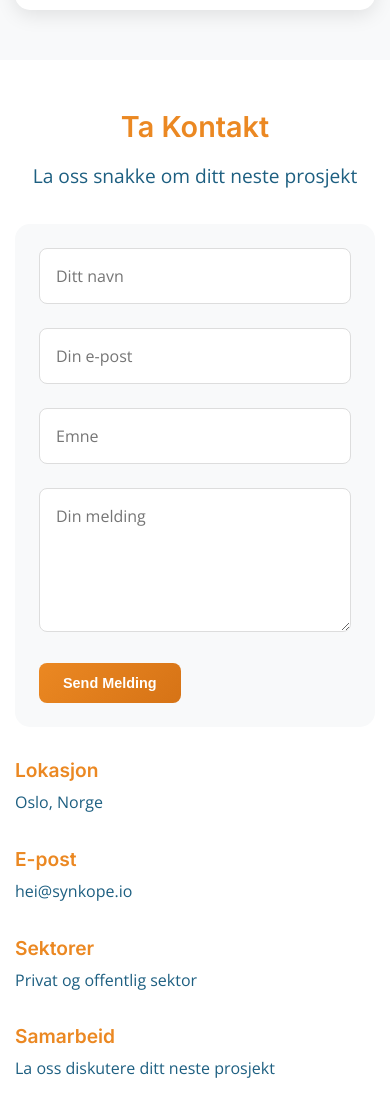
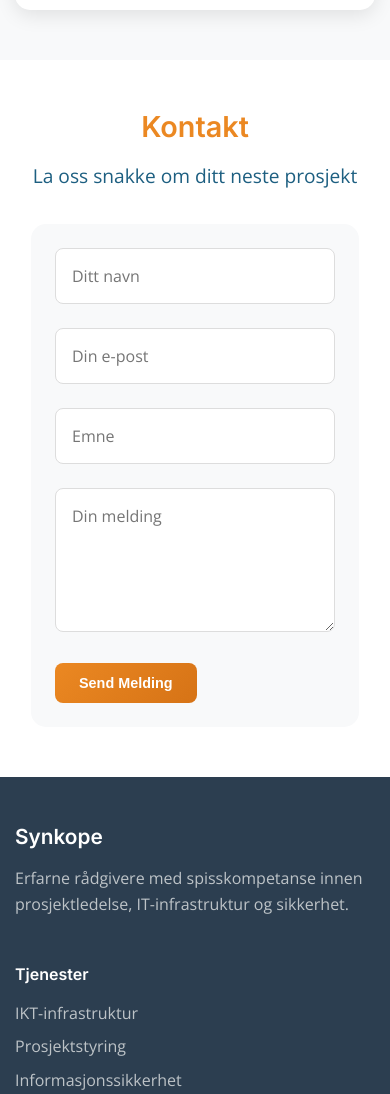
Before and after one commit to vildestromb/synkope-website, a plain HTML site: page index.html in a window 390 px wide. Shown: the part 7757-8851 px from the top of the page. Drawn offline with nearby package versions, Linux system fonts and the light colour scheme.

Commit message:
Simplify and center contact section
- Change heading from 'Ta Kontakt' to 'Kontakt'
- Remove left column with location, email, sectors info
- Center contact form with max-width of 600px
- Clean up unused CSS for contact-info and contact-item
- Improve mobile responsiveness for centered form

```diff
--- a/css/style.css
+++ b/css/style.css
@@ -458,32 +458,17 @@ section {
 
 /* Contact Section */
 .contact-content {
-    display: grid;
-    grid-template-columns: 1fr 1fr;
-    gap: 4rem;
-}
-
-.contact-info {
     display: flex;
-    flex-direction: column;
-    gap: 2rem;
-}
-
-.contact-item h3 {
-    color: #eb8822;
-    margin-bottom: 0.5rem;
-    font-size: 1.2rem;
-}
-
-.contact-item p {
-    color: #1d5f81;
-    margin: 0;
+    justify-content: center;
+    align-items: center;
 }
 
 .contact-form {
     background: #f8f9fa;
     padding: 2rem;
     border-radius: 15px;
+    max-width: 600px;
+    width: 100%;
 }
 
 .form-group {
@@ -832,16 +817,11 @@ section {
     }
 
     .contact-content {
-        grid-template-columns: 1fr;
-        gap: 2rem;
-    }
-
-    .contact-info {
-        order: 2;
+        padding: 0 1rem;
     }
 
     .contact-form {
-        order: 1;
+        max-width: none;
     }
 
     .services-grid {
--- a/index.html
+++ b/index.html
@@ -425,28 +425,10 @@
         <section id="kontakt" class="contact">
             <div class="container">
                 <div class="section-header">
-                    <h2>Ta Kontakt</h2>
+                    <h2>Kontakt</h2>
                     <p>La oss snakke om ditt neste prosjekt</p>
                 </div>
                 <div class="contact-content">
-                    <div class="contact-info">
-                        <div class="contact-item">
-                            <h3>Lokasjon</h3>
-                            <p>Oslo, Norge</p>
-                        </div>
-                        <div class="contact-item">
-                            <h3>E-post</h3>
-                            <p>hei@synkope.io</p>
-                        </div>
-                        <div class="contact-item">
-                            <h3>Sektorer</h3>
-                            <p>Privat og offentlig sektor</p>
-                        </div>
-                        <div class="contact-item">
-                            <h3>Samarbeid</h3>
-                            <p>La oss diskutere ditt neste prosjekt</p>
-                        </div>
-                    </div>
                     <div class="contact-form">
                         <form id="kontaktskjema">
                             <div class="form-group">
```
